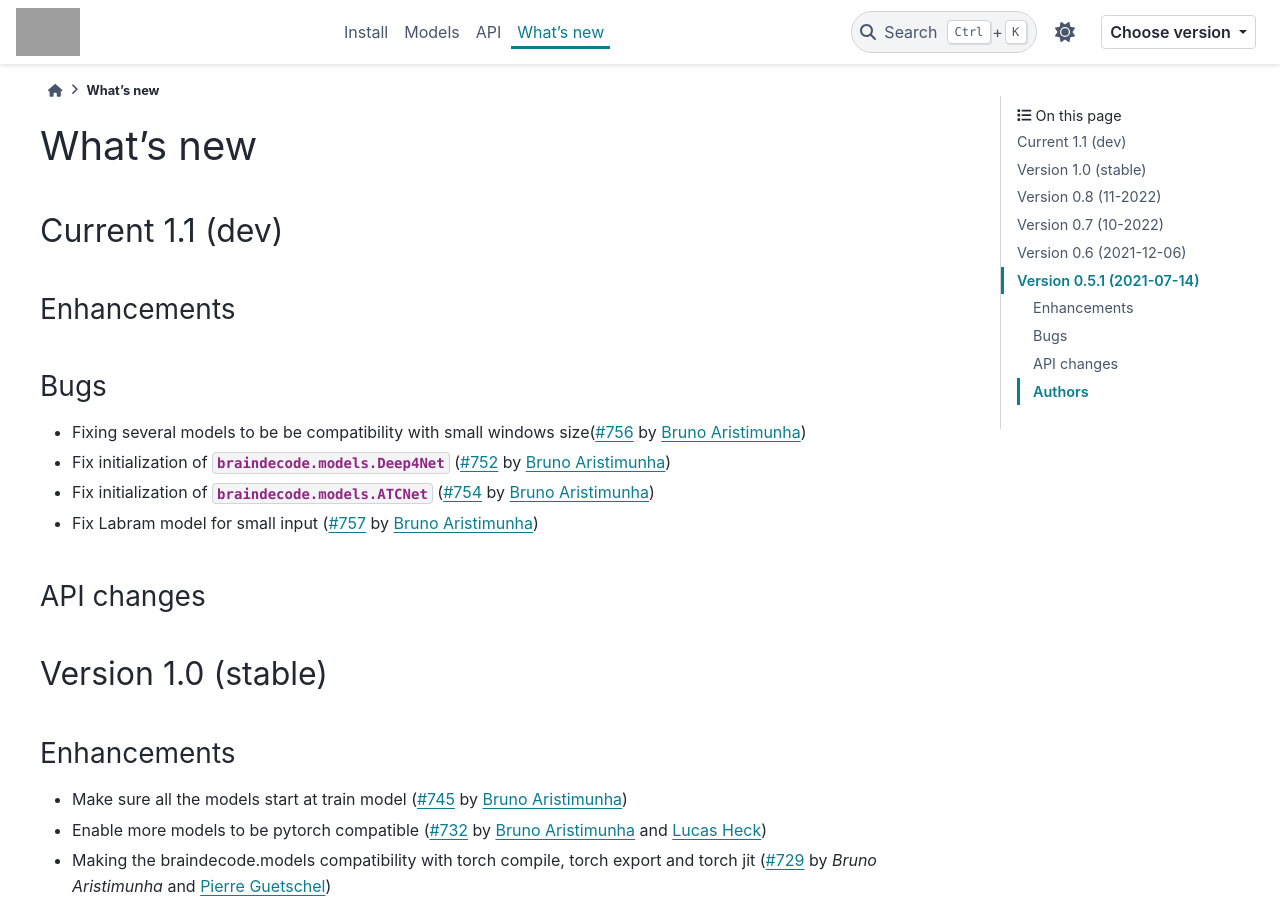
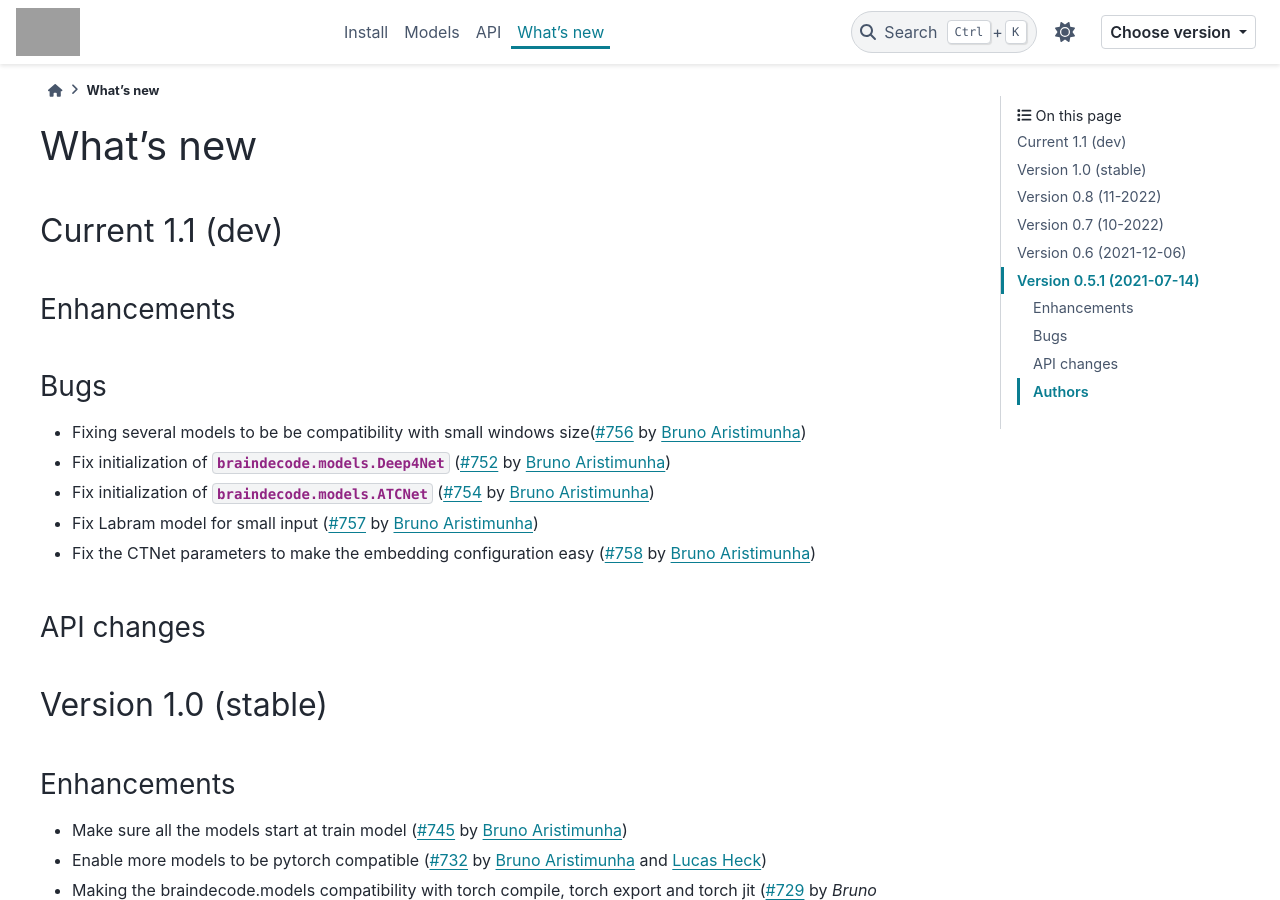
Before and after one commit to braindecode/braindecode, a Sphinx documentation site: the page built from docs/whats_new.rst, in a window 1280 px wide and 900 px high. Built offline with Sphinx 7.4.7 and the PyData theme 0.15.4, drawn with Linux system fonts in a browser that asks for light colours; pages that are not in the unit, such as notebooks, are missing from menus; comment, search, counter and statistics services are not loaded; grey boxes are pictures that could not be loaded.

Commit message:
updating the CTNet parameters

```diff
--- a/docs/whats_new.rst
+++ b/docs/whats_new.rst
@@ -29,6 +29,7 @@ Bugs
 - Fix initialization of :class:`braindecode.models.Deep4Net` (:gh:`752` by `Bruno Aristimunha`_)
 - Fix initialization of :class:`braindecode.models.ATCNet` (:gh:`754` by `Bruno Aristimunha`_)
 - Fix Labram model for small input (:gh:`757` by `Bruno Aristimunha`_)
+- Fix the CTNet parameters to make the embedding configuration easy (:gh:`758` by `Bruno Aristimunha`_)
 
 API changes
 ~~~~~~~~~~~
```
